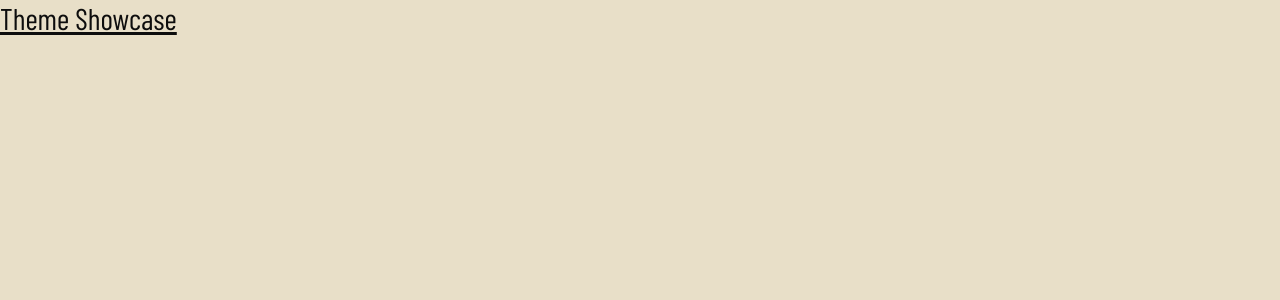
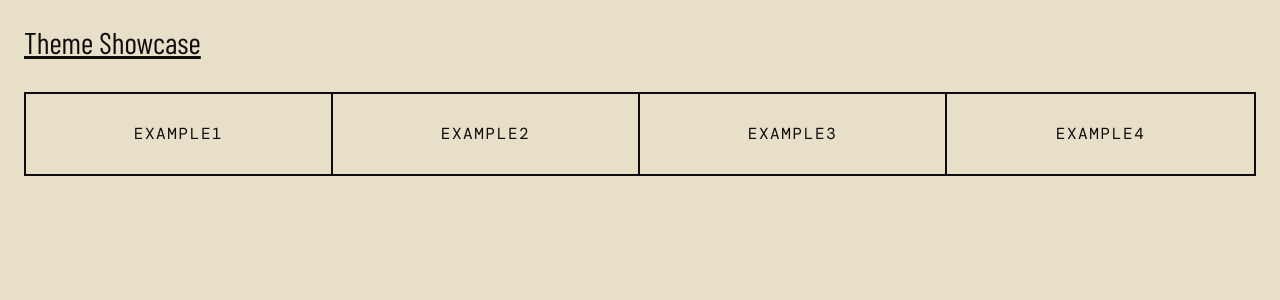
Before and after one commit to ACMatFSU/acm-website, a React (Vite) app: page / in a window 1280 px wide. Shown: the top 300 px of the page. Built offline with nearby package versions, Linux system fonts and the light colour scheme; a web font is replaced by a local one.

Commit message:
feat: Add sponsor row component

```diff
--- a/src/components/ThemeShowcase.tsx
+++ b/src/components/ThemeShowcase.tsx
@@ -1,10 +1,12 @@
+import SponsorRow from "./sponsor-row"
 
-
+const sponsors = ["example1", "example2", "example3", "example4"]
 
 const ThemeShowcase = () => {
     return (
-        <div>
+        <div className="space-y-8 p-6">
             <h1 className="text-3xl font-display underline">Theme Showcase</h1>
+            <SponsorRow sponsors={sponsors} />
         </div>
     )
 }
--- /dev/null
+++ b/src/components/sponsor-row.tsx
@@ -0,0 +1,22 @@
+interface SponsorRowProps {
+  sponsors: string[]
+}
+
+const SponsorRow = ({ sponsors }: SponsorRowProps) => {
+  return (
+    <div className="grid grid-cols-[repeat(auto-fit,minmax(0,1fr))] border-2 border-ink">
+      {sponsors.map((sponsor, index) => (
+        <div
+          key={`${sponsor}-${index}`}
+          className="border-r-2 border-ink last:border-r-0"
+        >
+          <div className="flex min-h-[5rem] items-center justify-center px-4 py-3 text-center font-mono uppercase tracking-widest">
+            {sponsor}
+          </div>
+        </div>
+      ))}
+    </div>
+  )
+}
+
+export default SponsorRow;
```
